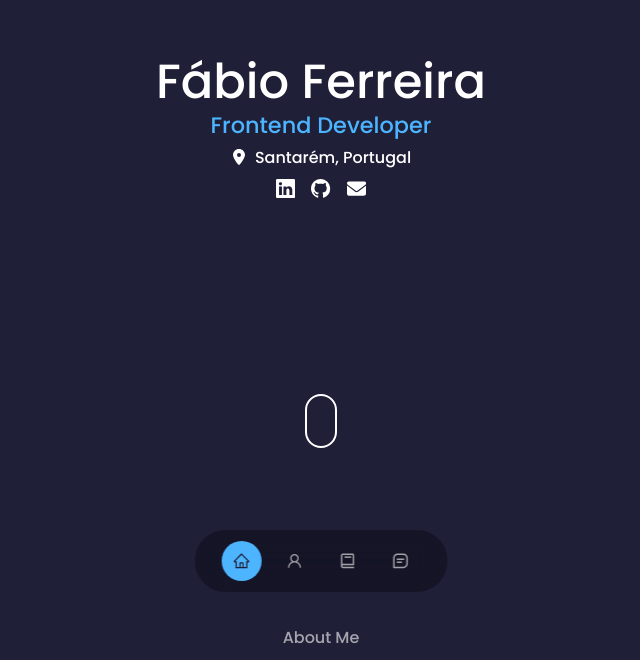
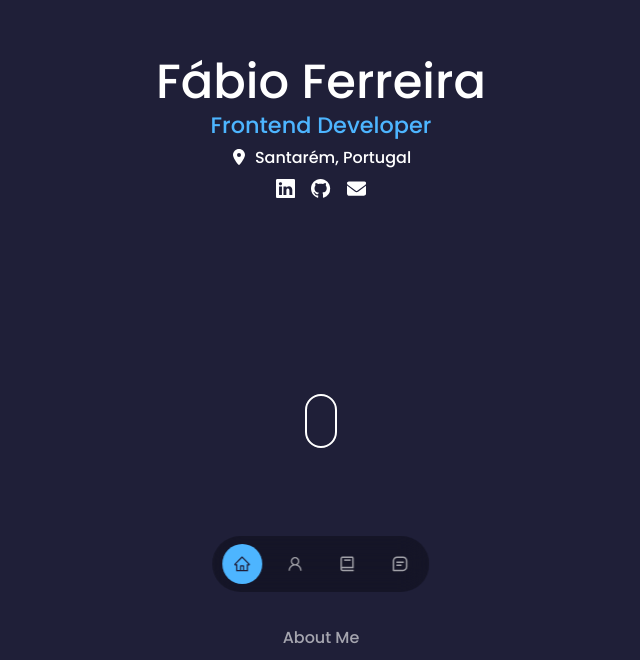
Before and after one commit to fabio-m-ferreira/Portfolio-WebApp, a Next.js app: page / in a window 1280 px wide. Shown: the part 272-932 px from the top of the page, without its empty margins (319-959 px from the left). Built offline with nearby package versions, Linux system fonts and the light colour scheme.

Commit message:
aria check and nav adjustments

```diff
--- a/src/app/globals.css
+++ b/src/app/globals.css
@@ -135,16 +135,16 @@ img {
 }
 
 /* ========== Remove ========== */
-.menu-invisible {
+/* .menu-invisible {
   bottom: -4rem;
   transition: all 0.5s;
-}
+} */
 
 /* ========== Remove ========== */
-.menu-visible {
+/* .menu-visible {
   bottom: 0.5rem;
   transition: all 0.5s;
-}
+} */
 
 .scroll-down-animation {
   position: absolute;
@@ -269,6 +269,13 @@ img {
 /* ========== MEDIA QUERIES (Small Devices) ========== */
 
 @media screen and (max-width: 600px) {
+  h1 {
+    font-size: 2rem;
+  }
+
+  h3 {
+    font-size: 1.4rem;
+  }
   .container {
     width: var(--container-width-sm);
   }
--- a/src/sections/footer/Footer.tsx
+++ b/src/sections/footer/Footer.tsx
@@ -31,6 +31,7 @@ const Footer = () => {
           href="https://www.linkedin.com/in/fabio-m-ferreira/"
           target="_blank"
           rel="noreferrer"
+          aria-label="linkedin"
         >
           <BsLinkedin />
         </a>
@@ -38,6 +39,7 @@ const Footer = () => {
           href="https://github.com/fabio-m-ferreira"
           target="_blank"
           rel="noreferrer"
+          aria-label="github"
         >
           <BsGithub />
         </a>
--- a/src/sections/landingPage/LandingPage.tsx
+++ b/src/sections/landingPage/LandingPage.tsx
@@ -32,6 +32,7 @@ const LandingPage = () => {
               href="https://www.linkedin.com/in/fabio-m-ferreira/"
               target="_blank"
               rel="noreferrer"
+              aria-label="Linkedin"
               data-aos="fade-up"
               data-aos-delay="300"
             >
@@ -41,6 +42,7 @@ const LandingPage = () => {
               href="https://github.com/fabio-m-ferreira"
               target="_blank"
               rel="noreferrer"
+              aria-label="Github"
               data-aos="fade-up"
               data-aos-delay="350"
             >
@@ -48,6 +50,7 @@ const LandingPage = () => {
             </Link>
 
             <a
+              aria-label="Email"
               data-aos="fade-up"
               data-aos-delay="400"
               href="mailto:me@fabio-ferreira.dev"
--- a/src/sections/nav/Nav.tsx
+++ b/src/sections/nav/Nav.tsx
@@ -7,7 +7,6 @@ import { BiBook, BiMessageSquareDetail } from "react-icons/bi";
 import Scrollspy from "@/utils/ScrollSpy";
 
 const Nav = () => {
-  const [activeNav, setActiveNav] = useState("#");
   const [isNavVisible, setIsNavVisible] = useState(false);
 
   // Handle scroll visibility using React logic
@@ -23,37 +22,42 @@ const Nav = () => {
   }, []);
 
   const navLinks = [
-    { href: "/#home", icon: <AiOutlineHome />, id: "home" },
-    { href: "/#about", icon: <AiOutlineUser />, id: "about" },
-    { href: "/#portfolio", icon: <BiBook />, id: "portfolio" },
-    { href: "/#contact", icon: <BiMessageSquareDetail />, id: "contact" },
+    { href: "/#home", icon: <AiOutlineHome />, id: "home", name: "Home" },
+    { href: "/#about", icon: <AiOutlineUser />, id: "about", name: "About" },
+    {
+      href: "/#portfolio",
+      icon: <BiBook />,
+      id: "portfolio",
+      name: "Portfolio",
+    },
+    {
+      href: "/#contact",
+      icon: <BiMessageSquareDetail />,
+      id: "contact",
+      name: "Contact",
+    },
   ];
 
   return (
     <nav
       id="menu"
       className={`${styles.nav} ${
-        isNavVisible ? "menu-visible" : "menu-invisible"
+        isNavVisible ? styles.menuVisible : styles.menuInvisible
       }`}
     >
       <Scrollspy
         items={navLinks.map((link) => link.id)}
         currentClassName={styles.active}
-        style={{ display: "flex", gap: "0.8rem" }}
+        className={styles.scrollspy}
         componentTag="div"
         offset={-100}
-        onUpdate={(currentItem) => {
-          if (currentItem) {
-            setActiveNav(currentItem.id);
-          }
-        }}
       >
-        {navLinks.map(({ href, icon, id }) => (
+        {navLinks.map(({ href, icon, id, name }) => (
           <Link
             key={id}
             href={href}
-            onClick={() => setActiveNav(id)}
-            className={activeNav === id ? styles.active : ""}
+            aria-label={name}
+            className={styles.navItem}
           >
             {icon}
           </Link>
--- a/src/sections/nav/nav.module.css
+++ b/src/sections/nav/nav.module.css
@@ -2,7 +2,7 @@
   background-color: rgba(0, 0, 0, 0.3);
   width: max-content;
   display: flex;
-  padding: 0.7rem 1.7rem;
+  padding: 0.5rem 0.6rem;
   z-index: 2;
   position: fixed;
   left: 50%;
@@ -11,12 +11,28 @@
   backdrop-filter: blur(15px);
 }
 
-.menu-visible {
+.scrollspy {
+  display: flex;
+  gap: 0.8rem;
+}
+
+.navItem {
+  display: flex;
+  justify-content: center;
+  align-items: center;
+  gap: 0.5rem;
+}
+
+.navItem svg {
+  z-index: 100;
+}
+
+.menuVisible {
   bottom: 0.5rem;
   transition: all 0.5s;
 }
 
-.menu-invisible {
+.menuInvisible {
   bottom: -4rem;
   transition: all 0.5s;
 }
@@ -24,7 +40,7 @@
 .nav a {
   background-color: transparent;
   padding: 0.7rem;
-  border-radius: 50%;
+  border-radius: 3rem;
   display: flex;
   color: var(--color-light);
   font-size: 1.1rem;
@@ -35,6 +51,6 @@
 }
 
 .nav .active {
-  background-color: var(--color-primary);
-  color: var(--color-bg);
+  background-color: var(--color-primary) !important;
+  color: var(--color-bg) !important;
 }
--- a/src/utils/ScrollSpy.tsx
+++ b/src/utils/ScrollSpy.tsx
@@ -7,7 +7,7 @@ import React, {
   ElementType,
 } from "react";
 
-type ScrollspyProps = {
+interface ScrollspyProps extends React.HTMLAttributes<HTMLElement> {
   items: string[];
   currentClassName: string;
   scrolledPastClassName?: string;
@@ -17,7 +17,7 @@ type ScrollspyProps = {
   rootEl?: string;
   onUpdate?: (item?: HTMLElement) => void;
   children: ReactNode;
-};
+}
 
 const throttle = (fn: () => void, threshold = 100) => {
   let last: number | undefined;
@@ -50,6 +50,7 @@ const Scrollspy: React.FC<ScrollspyProps> = ({
   rootEl,
   onUpdate = () => {},
   children,
+  ...rest
 }) => {
   const [targetItems, setTargetItems] = useState<HTMLElement[]>([]);
   const [inViewState, setInViewState] = useState<boolean[]>([]);
@@ -146,7 +147,7 @@ const Scrollspy: React.FC<ScrollspyProps> = ({
   }, [items, rootEl]);
 
   return (
-    <ComponentTag style={style}>
+    <ComponentTag style={style} {...rest}>
       {React.Children.map(children, (child, idx) => {
         if (React.isValidElement<{ className?: string }>(child)) {
           const childClassName = [
```
